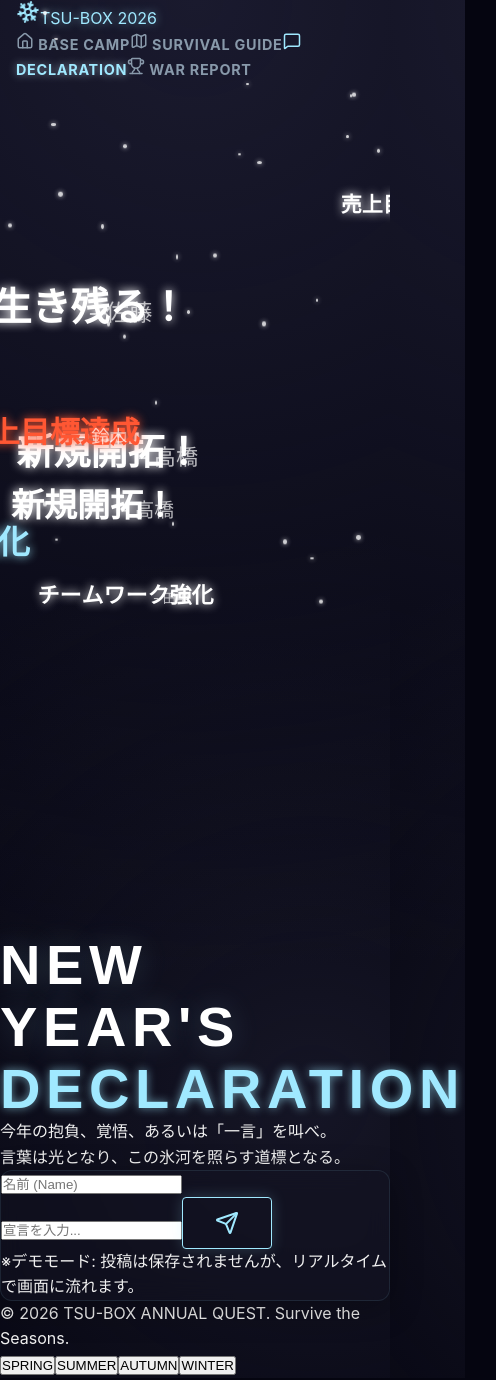
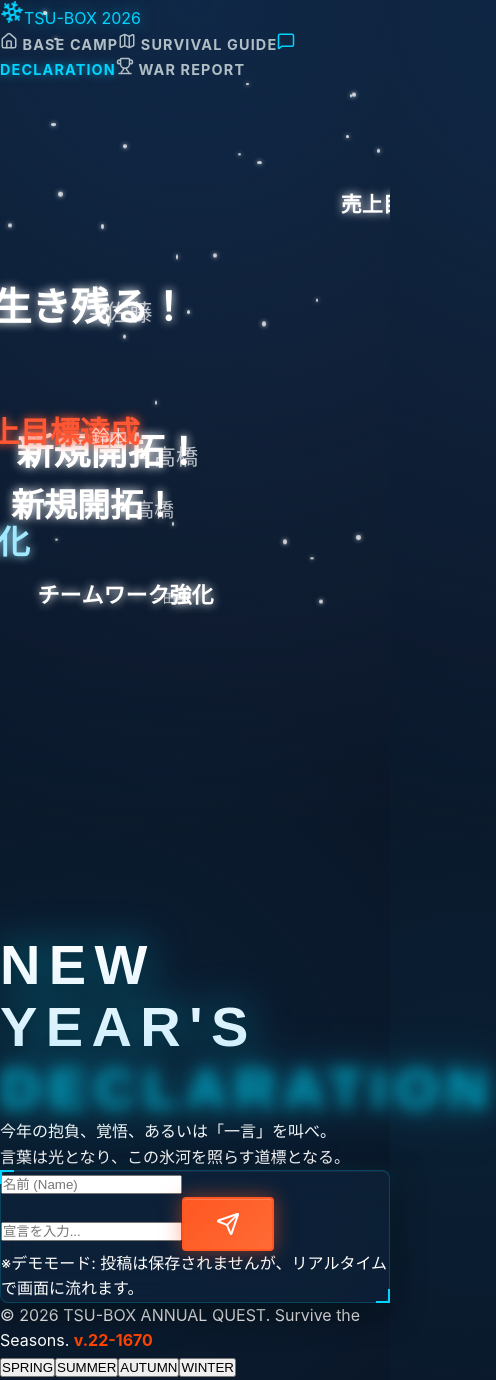
Before and after one commit to daiki-ike/tsu-box-2026, a React (Vite) app: page /tsu-box-2026/declaration in a window 390 px wide. Shown: the whole page, 496 px wide, since content can reach past the window. Built offline with nearby package versions, Linux system fonts and the light colour scheme.

Commit message:
feat: TSU-BOX tactical design implementation - ice/fire theme with neon effects

```diff
--- a/src/components/Layout.jsx
+++ b/src/components/Layout.jsx
@@ -40,7 +40,7 @@ const Layout = ({ children }) => {
   }, []);
 
   return (
-    <div className="min-h-screen flex flex-col relative">
+    <div className="min-h-screen w-full flex flex-col relative overflow-x-hidden">
       {/* Dynamic Background Particles */}
       <div className="snow-container">
         {particles.map((p) => (
@@ -59,7 +59,7 @@ const Layout = ({ children }) => {
       </div>
 
       <nav className="fixed top-0 left-0 w-full z-50 bg-[#050510]/80 backdrop-blur-md border-b border-white/10">
-        <div className="container flex justify-between items-center py-4">
+        <div className="w-full max-w-[1600px] mx-auto px-6 flex justify-between items-center py-4">
           <Link to="/" className="text-2xl font-bold tracking-widest text-ice flex items-center gap-2 font-display">
             <Snowflake className="animate-spin-slow" />
             TSU-BOX 2026
@@ -81,19 +81,23 @@ const Layout = ({ children }) => {
         </div>
       </nav>
 
-      <main className="flex-grow pt-24 z-10 relative">
-        {children}
+      <main className="flex-grow w-full flex flex-col items-center pt-24 z-10 relative">
+        <div className="w-full">
+          {children}
+        </div>
       </main>
 
-      <footer className="py-8 text-center text-gray-600 border-t border-gray-900 mt-20">
-        <p className="mb-4">&copy; 2026 TSU-BOX ANNUAL QUEST. Survive the Seasons.</p>
+      <footer className="py-8 w-full border-t border-gray-900 mt-20 relative z-10">
+        <div className="w-full text-center text-gray-600">
+          <p className="mb-4">&copy; 2026 TSU-BOX ANNUAL QUEST. Survive the Seasons. <span style={{ color: '#ff4500', fontWeight: 'bold' }} className="text-lg ml-2">v.22-1670</span></p>
 
-        {/* Debug / Season Switcher */}
-        <div className="flex justify-center gap-2 text-xs">
-          <button onClick={() => setSeason('spring')} className={`px-2 py-1 border rounded ${season === 'spring' ? 'bg-pink-900 text-white' : 'border-gray-700'}`}>SPRING</button>
-          <button onClick={() => setSeason('summer')} className={`px-2 py-1 border rounded ${season === 'summer' ? 'bg-green-900 text-white' : 'border-gray-700'}`}>SUMMER</button>
-          <button onClick={() => setSeason('autumn')} className={`px-2 py-1 border rounded ${season === 'autumn' ? 'bg-orange-900 text-white' : 'border-gray-700'}`}>AUTUMN</button>
-          <button onClick={() => setSeason('winter')} className={`px-2 py-1 border rounded ${season === 'winter' ? 'bg-blue-900 text-white' : 'border-gray-700'}`}>WINTER</button>
+          {/* Debug / Season Switcher - Hidden but functional */}
+          <div className="hidden justify-center gap-2 text-xs">
+            <button onClick={() => setSeason('spring')} className={`px-2 py-1 border rounded ${season === 'spring' ? 'bg-pink-900 text-white' : 'border-gray-700'}`}>SPRING</button>
+            <button onClick={() => setSeason('summer')} className={`px-2 py-1 border rounded ${season === 'summer' ? 'bg-green-900 text-white' : 'border-gray-700'}`}>SUMMER</button>
+            <button onClick={() => setSeason('autumn')} className={`px-2 py-1 border rounded ${season === 'autumn' ? 'bg-orange-900 text-white' : 'border-gray-700'}`}>AUTUMN</button>
+            <button onClick={() => setSeason('winter')} className={`px-2 py-1 border rounded ${season === 'winter' ? 'bg-blue-900 text-white' : 'border-gray-700'}`}>WINTER</button>
+          </div>
         </div>
       </footer>
     </div>
--- a/src/index.css
+++ b/src/index.css
@@ -1,18 +1,30 @@
 :root {
-  /* Colors - Deep Space & Ice Theme */
-  --color-void: #050510;
-  --color-void-deep: #020205;
-  --color-glass: rgba(20, 20, 35, 0.4);
-  --color-glass-border: rgba(160, 233, 255, 0.1);
+  /* TSU-BOX ANNUAL QUEST 2026 - Icy Survival × Tactical Modern */
 
-  --color-ice: #a0e9ff;
-  --color-ice-glow: rgba(160, 233, 255, 0.6);
+  /* Base Colors - Deep Navy & Dark Blue */
+  --color-void: #0a1628;
+  --color-void-deep: #060913;
+  --color-navy: #0f2847;
 
-  --color-magma: #ff4d4d;
-  --color-gold: #ffd700;
+  /* Glassmorphism */
+  --color-glass: rgba(15, 40, 71, 0.4);
+  --color-glass-border: rgba(0, 212, 255, 0.2);
 
-  --color-text: #f0f0f0;
-  --color-text-muted: #8899aa;
+  /* Accent 1 - Ice/Neon Blue (with glow) */
+  --color-ice: #00d4ff;
+  --color-cyan: #4dd0e1;
+  --color-ice-light: #b3e5fc;
+  --color-ice-glow: rgba(0, 212, 255, 0.6);
+
+  /* Accent 2 - Fire/Amber (contrast) */
+  --color-fire: #ff5722;
+  --color-amber: #ff6b35;
+  --color-gold: #ffa726;
+  --color-fire-glow: rgba(255, 87, 34, 0.5);
+
+  /* Neutral */
+  --color-text: #ffffff;
+  --color-text-muted: #b0bec5;
 
   /* Particles */
   --color-sakura: #ffccdd;
@@ -39,13 +51,15 @@
 body {
   background-color: var(--color-void);
   background-image:
-    radial-gradient(circle at 50% 0%, #1a1a2e 0%, transparent 70%),
-    radial-gradient(circle at 80% 80%, #151525 0%, transparent 50%);
+    radial-gradient(circle at 50% 0%, var(--color-navy) 0%, transparent 60%),
+    radial-gradient(circle at 20% 80%, rgba(0, 212, 255, 0.05) 0%, transparent 40%),
+    radial-gradient(circle at 80% 20%, rgba(255, 107, 53, 0.03) 0%, transparent 50%);
   color: var(--color-text);
   font-family: var(--font-main);
   overflow-x: hidden;
   line-height: 1.6;
   -webkit-font-smoothing: antialiased;
+  position: relative;
 }
 
 a {
@@ -54,30 +68,66 @@ a {
 }
 
 /* Utilities */
-.container {
-  max-width: 1200px;
-  margin: 0 auto;
-  padding: 0 var(--spacing-sm);
-}
+/* .container removed to use generic Tailwind mx-auto */
 
 .section {
   padding: var(--spacing-lg) 0;
 }
 
-/* Glassmorphism Panel */
-.glass-panel {
-  background: var(--color-glass);
-  backdrop-filter: blur(12px);
-  -webkit-backdrop-filter: blur(12px);
-  border: 1px solid var(--color-glass-border);
-  border-radius: 12px;
-  box-shadow: 0 8px 32px 0 rgba(0, 0, 0, 0.3);
+/* Depth & 3D Effects */
+.depth-card {
+  box-shadow:
+    0 4px 6px rgba(0, 0, 0, 0.3),
+    0 10px 20px rgba(0, 0, 0, 0.2),
+    inset 0 1px 0 rgba(255, 255, 255, 0.1);
+  transform: translateZ(0);
   transition: all 0.3s ease;
 }
 
+.depth-card:hover {
+  transform: translateY(-4px) translateZ(0);
+  box-shadow:
+    0 8px 12px rgba(0, 0, 0, 0.4),
+    0 20px 40px rgba(0, 0, 0, 0.3),
+    inset 0 1px 0 rgba(255, 255, 255, 0.15);
+}
+
+.depth-inset {
+  box-shadow:
+    inset 0 2px 4px rgba(0, 0, 0, 0.4),
+    inset 0 4px 8px rgba(0, 0, 0, 0.2);
+}
+
+/* Section Divider */
+.section-divider {
+  width: 100%;
+  height: 1px;
+  background: linear-gradient(90deg, transparent, rgba(160, 233, 255, 0.3), transparent);
+  margin: 3rem 0;
+}
+
+/* Glassmorphism Panel - TSU-BOX Style */
+.glass-panel {
+  background: var(--color-glass);
+  backdrop-filter: blur(20px);
+  -webkit-backdrop-filter: blur(20px);
+  border: 1px solid var(--color-glass-border);
+  border-radius: 8px;
+  box-shadow:
+    0 8px 32px 0 rgba(0, 0, 0, 0.6),
+    0 0 20px rgba(0, 212, 255, 0.1),
+    inset 0 1px 0 rgba(255, 255, 255, 0.05);
+  transition: all 0.3s ease;
+  position: relative;
+}
+
 .glass-panel:hover {
-  border-color: rgba(160, 233, 255, 0.3);
-  box-shadow: 0 8px 40px 0 rgba(0, 0, 0, 0.5);
+  border-color: var(--color-ice);
+  box-shadow:
+    0 12px 48px 0 rgba(0, 0, 0, 0.7),
+    0 0 30px var(--color-ice-glow),
+    inset 0 1px 0 rgba(255, 255, 255, 0.1);
+  transform: translateY(-2px);
 }
 
 /* Typography */
@@ -94,7 +144,13 @@ h4 {
 h1 {
   font-size: 3.5rem;
   line-height: 1.1;
-  text-shadow: 0 0 30px rgba(160, 233, 255, 0.2);
+  font-weight: 900;
+  background: linear-gradient(180deg, #ffffff 0%, var(--color-ice-light) 100%);
+  -webkit-background-clip: text;
+  -webkit-text-fill-color: transparent;
+  background-clip: text;
+  filter: drop-shadow(0 0 20px var(--color-ice-glow)) drop-shadow(0 4px 8px rgba(0, 0, 0, 0.5));
+  letter-spacing: 0.15em;
 }
 
 h2 {
@@ -116,20 +172,25 @@ h2::after {
 
 .text-ice {
   color: var(--color-ice);
-  text-shadow: 0 0 10px var(--color-ice-glow);
+  text-shadow: 0 0 15px var(--color-ice-glow);
 }
 
-.text-magma {
-  color: var(--color-magma);
-  text-shadow: 0 0 10px rgba(255, 77, 77, 0.4);
+.text-fire {
+  color: var(--color-fire);
+  text-shadow: 0 0 15px var(--color-fire-glow);
+}
+
+.text-amber {
+  color: var(--color-amber);
+  text-shadow: 0 0 12px rgba(255, 107, 53, 0.5);
 }
 
 .text-gold {
   color: var(--color-gold);
-  text-shadow: 0 0 10px rgba(255, 215, 0, 0.4);
+  text-shadow: 0 0 12px rgba(255, 162, 38, 0.5);
 }
 
-/* Buttons */
+/* Buttons - TSU-BOX Style */
 .btn {
   display: inline-flex;
   align-items: center;
@@ -143,13 +204,14 @@ h2::after {
   letter-spacing: 0.15em;
   position: relative;
   overflow: hidden;
+  font-size: 0.9rem;
 }
 
 .btn-primary {
   background: transparent;
   color: var(--color-ice);
-  border: 1px solid var(--color-ice);
-  box-shadow: 0 0 15px rgba(160, 233, 255, 0.2);
+  border: 2px solid var(--color-ice);
+  box-shadow: 0 0 20px rgba(0, 212, 255, 0.3), inset 0 0 10px rgba(0, 212, 255, 0.1);
 }
 
 .btn-primary::before {
@@ -159,7 +221,7 @@ h2::after {
   left: -100%;
   width: 100%;
   height: 100%;
-  background: linear-gradient(90deg, transparent, rgba(160, 233, 255, 0.2), transparent);
+  background: linear-gradient(90deg, transparent, rgba(0, 212, 255, 0.3), transparent);
   transition: 0.5s;
 }
 
@@ -168,9 +230,22 @@ h2::after {
 }
 
 .btn-primary:hover {
-  background: rgba(160, 233, 255, 0.1);
-  box-shadow: 0 0 25px rgba(160, 233, 255, 0.4);
-  text-shadow: 0 0 8px var(--color-ice);
+  background: rgba(0, 212, 255, 0.15);
+  box-shadow: 0 0 30px var(--color-ice-glow), inset 0 0 20px rgba(0, 212, 255, 0.2);
+  text-shadow: 0 0 10px var(--color-ice);
+  transform: translateY(-2px);
+}
+
+.btn-fire {
+  background: linear-gradient(135deg, var(--color-fire) 0%, var(--color-amber) 100%);
+  color: white;
+  border: 2px solid var(--color-fire);
+  box-shadow: 0 0 20px var(--color-fire-glow), inset 0 1px 0 rgba(255, 255, 255, 0.2);
+}
+
+.btn-fire:hover {
+  box-shadow: 0 0 30px var(--color-fire-glow), 0 0 50px rgba(255, 87, 34, 0.3);
+  transform: translateY(-2px);
 }
 
 /* Animations */
@@ -204,6 +279,102 @@ h2::after {
 
 .animate-spin-slow {
   animation: spin 12s linear infinite;
+}
+
+/* TSU-BOX Tactical Animations */
+@keyframes neonPulse {
+
+  0%,
+  100% {
+    box-shadow: 0 0 20px var(--color-ice-glow), 0 0 40px rgba(0, 212, 255, 0.3);
+  }
+
+  50% {
+    box-shadow: 0 0 30px var(--color-ice-glow), 0 0 60px rgba(0, 212, 255, 0.5);
+  }
+}
+
+@keyframes iceShimmer {
+  0% {
+    filter: brightness(1) drop-shadow(0 0 10px var(--color-ice-glow));
+  }
+
+  50% {
+    filter: brightness(1.2) drop-shadow(0 0 20px var(--color-ice-glow));
+  }
+
+  100% {
+    filter: brightness(1) drop-shadow(0 0 10px var(--color-ice-glow));
+  }
+}
+
+@keyframes tacticalScan {
+  0% {
+    transform: translateY(-100%);
+    opacity: 0;
+  }
+
+  50% {
+    opacity: 0.3;
+  }
+
+  100% {
+    transform: translateY(100%);
+    opacity: 0;
+  }
+}
+
+.animate-neon-pulse {
+  animation: neonPulse 2s ease-in-out infinite;
+}
+
+.animate-ice-shimmer {
+  animation: iceShimmer 3s ease-in-out infinite;
+}
+
+/* Tactical Elements */
+.tactical-border {
+  position: relative;
+  border: 1px solid var(--color-ice);
+  box-shadow: 0 0 15px var(--color-ice-glow), inset 0 0 15px rgba(0, 212, 255, 0.1);
+}
+
+.tactical-border::before {
+  content: '';
+  position: absolute;
+  top: 0;
+  left: 0;
+  right: 0;
+  height: 2px;
+  background: linear-gradient(90deg, transparent, var(--color-ice), transparent);
+  animation: tacticalScan 3s linear infinite;
+}
+
+.tactical-corner {
+  position: relative;
+}
+
+.tactical-corner::before,
+.tactical-corner::after {
+  content: '';
+  position: absolute;
+  width: 12px;
+  height: 12px;
+  border: 2px solid var(--color-ice);
+}
+
+.tactical-corner::before {
+  top: -1px;
+  left: -1px;
+  border-right: none;
+  border-bottom: none;
+}
+
+.tactical-corner::after {
+  bottom: -1px;
+  right: -1px;
+  border-left: none;
+  border-top: none;
 }
 
 /* Seasonal Particles */
@@ -283,20 +454,21 @@ h2::after {
   }
 }
 
-/* Navigation */
+/* Navigation - Tactical Style */
 .nav-link {
   position: relative;
   font-weight: bold;
   color: var(--color-text-muted);
   transition: all 0.3s;
-  letter-spacing: 0.05em;
+  letter-spacing: 0.08em;
   font-size: 0.9rem;
+  text-transform: uppercase;
 }
 
 .nav-link:hover,
 .nav-link.active {
   color: var(--color-ice);
-  text-shadow: 0 0 8px var(--color-text-muted);
+  text-shadow: 0 0 10px var(--color-ice-glow);
 }
 
 .nav-link.active::after {
@@ -305,7 +477,7 @@ h2::after {
   bottom: -4px;
   left: 0;
   width: 100%;
-  height: 1px;
+  height: 2px;
   background: var(--color-ice);
-  box-shadow: 0 0 10px var(--color-ice);
+  box-shadow: 0 0 15px var(--color-ice-glow);
 }
--- a/src/pages/Declaration.jsx
+++ b/src/pages/Declaration.jsx
@@ -104,10 +104,10 @@ const Declaration = () => {
 
             {/* Title Area */}
             <div className="relative z-10 text-center pointer-events-none px-4">
-                <h1 className="text-5xl md:text-7xl mb-4 font-display tracking-widest drop-shadow-[0_0_20px_rgba(160,233,255,0.5)]">
-                    NEW YEAR'S<br /><span className="text-ice">DECLARATION</span>
+                <h1 className="text-5xl md:text-7xl mb-4 font-display tracking-widest">
+                    NEW YEAR'S<br /><span className="text-ice animate-ice-shimmer">DECLARATION</span>
                 </h1>
-                <p className="text-gray-400 mb-8 max-w-lg mx-auto bg-black/30 backdrop-blur-sm p-4 rounded-lg">
+                <p className="text-gray-300 mb-8 max-w-lg mx-auto bg-black/50 backdrop-blur-md p-4 rounded-lg border border-ice/20">
                     今年の抱負、覚悟、あるいは「一言」を叫べ。<br />
                     言葉は光となり、この氷河を照らす道標となる。
                 </p>
@@ -115,14 +115,14 @@ const Declaration = () => {
 
             {/* Input Form - Fixed at bottom right */}
             <div className="fixed bottom-12 right-4 md:right-12 z-50 w-full max-w-2xl px-4 md:px-0">
-                <form onSubmit={handleSubmit} className="glass-panel p-6 flex flex-col gap-4 shadow-2xl border border-ice/30 bg-black/80">
+                <form onSubmit={handleSubmit} className="glass-panel depth-card p-6 flex flex-col gap-4 border-2 border-ice/30 bg-black/80 tactical-corner">
                     <div className="flex flex-col md:flex-row gap-3">
                         <input
                             type="text"
                             value={name}
                             onChange={(e) => setName(e.target.value)}
                             placeholder="名前 (Name)"
-                            className="w-full md:w-1/4 bg-[#151525] border border-gray-600 text-white p-4 rounded focus:outline-none focus:border-ice transition-colors text-base"
+                            className="w-full md:w-1/4 bg-[#0a1628] border-2 border-ice/30 text-white p-4 rounded focus:outline-none focus:border-ice focus:shadow-[0_0_15px_rgba(0,212,255,0.5)] transition-all text-base"
                             required
                         />
                         <div className="flex-grow flex gap-2">
@@ -131,13 +131,13 @@ const Declaration = () => {
                                 value={input}
                                 onChange={(e) => setInput(e.target.value)}
                                 placeholder="宣言を入力..."
-                                className="w-full bg-[#151525] border border-gray-600 text-white p-4 rounded focus:outline-none focus:border-ice transition-colors text-lg"
+                                className="w-full bg-[#0a1628] border-2 border-ice/30 text-white p-4 rounded focus:outline-none focus:border-ice focus:shadow-[0_0_15px_rgba(0,212,255,0.5)] transition-all text-lg"
                                 required
                             />
                             <button
                                 type="submit"
                                 disabled={!input.trim() || !name.trim()}
-                                className="btn btn-primary px-6 rounded flex items-center justify-center disabled:opacity-50 disabled:cursor-not-allowed min-w-[60px]"
+                                className="btn btn-fire px-6 rounded flex items-center justify-center disabled:opacity-50 disabled:cursor-not-allowed min-w-[60px]"
                             >
                                 <Send size={24} />
                             </button>
```
Also changed, not shown: src/pages/Guide.jsx (+25 -17 lines), src/pages/Home.jsx (+29 -30 lines), src/pages/Ranking.jsx (+36 -17 lines).
